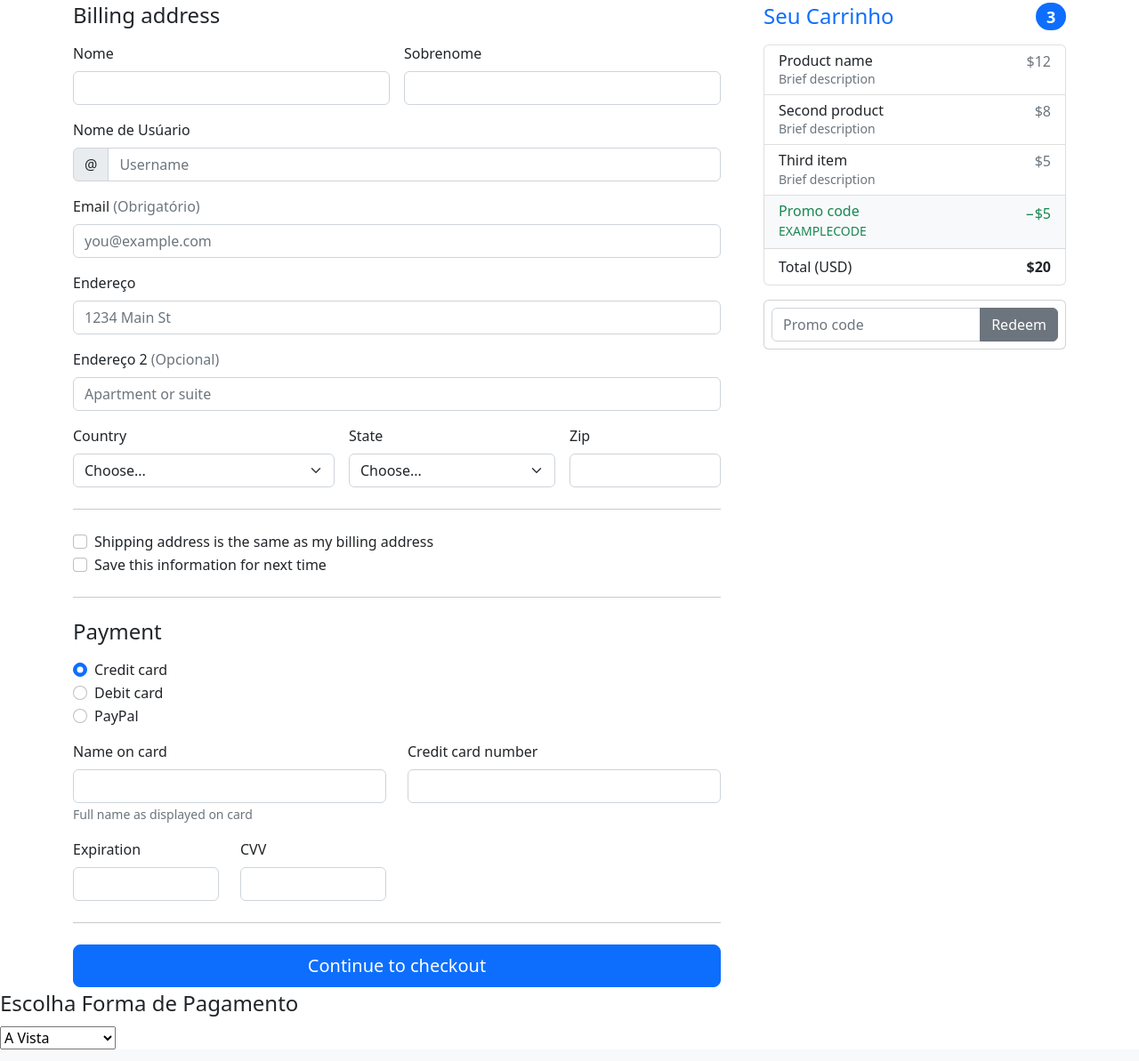
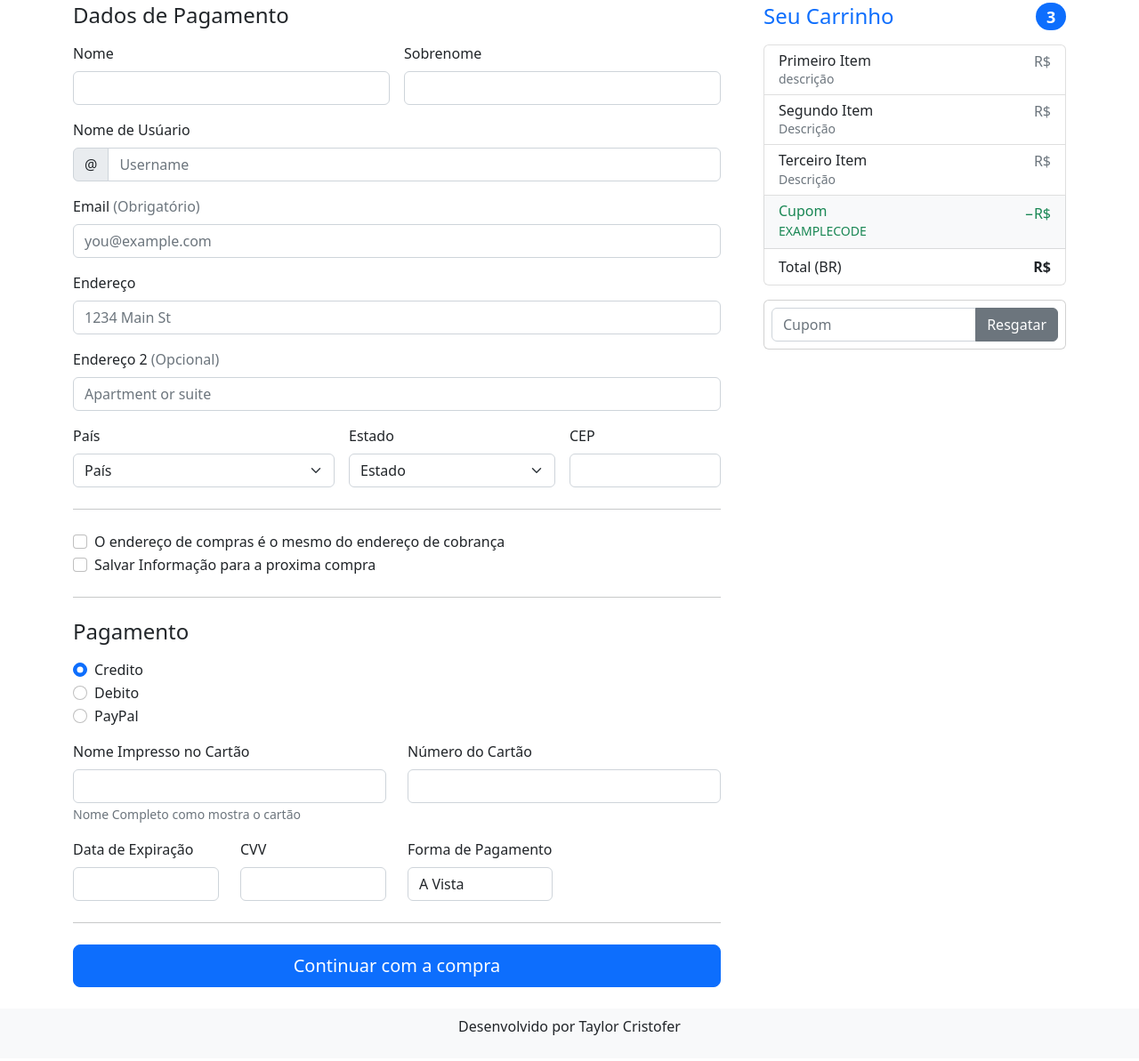
Before and after one commit to taylorcristofer/SEHIC-Viagens, a plain HTML site: page checkout.html in a window 1280 px wide. Shown: the part 257-1450 px from the top of the page at 89% size. Drawn offline with nearby package versions, Linux system fonts and the light colour scheme.

Commit message:
segundo commit

```diff
--- a/checkout.html
+++ b/checkout.html
@@ -7,7 +7,7 @@
     <link href="https://cdn.jsdelivr.net/npm/bootstrap@5.2.0/dist/css/bootstrap.min.css" rel="stylesheet" integrity=""
         crossorigin="anonymous">
     <link rel="stylesheet" href="https://cdn.jsdelivr.net/npm/bootstrap-icons@1.8.3/font/bootstrap-icons.css">
-    <title>Página de Ensino</title>
+    <title>SEHIC Viagens</title>
 </head>
 
 <body>
@@ -15,7 +15,7 @@
     <header class="container-fluid p-2 bg-light text-center">
         <nav class="navbar navbar-expand-lg bg-light"> <!-- bg-light define a cor de fundo-->
             <div class="container-fluid">
-                <a class="navbar-brand" href="a">Viagem dos Sonhos</a>
+                <a class="navbar-brand" href="index.html">SEHIC Viagens</a>
                 <button class="navbar-toggler" type="button" data-bs-toggle="collapse"
                     data-bs-target="#navbarSupportedContent" aria-controls="navbarSupportedContent"
                     aria-expanded="false" aria-label="toggle navigation">
@@ -69,47 +69,47 @@
                 <ul class="list-group mb-3">
                     <li class="list-group-item d-flex justify-content-between lh-sm">
                         <div>
-                            <h6 class="my-0">Product name</h6>
-                            <small class="text-muted">Brief description</small>
+                            <h6 class="my-0">Primeiro Item</h6>
+                            <small class="text-muted">descrição</small>
                         </div>
-                        <span class="text-muted">$12</span>
+                        <span class="text-muted">R$</span>
                     </li>
                     <li class="list-group-item d-flex justify-content-between lh-sm">
                         <div>
-                            <h6 class="my-0">Second product</h6>
-                            <small class="text-muted">Brief description</small>
+                            <h6 class="my-0">Segundo Item</h6>
+                            <small class="text-muted">Descrição</small>
                         </div>
-                        <span class="text-muted">$8</span>
+                        <span class="text-muted">R$</span>
                     </li>
                     <li class="list-group-item d-flex justify-content-between lh-sm">
                         <div>
-                            <h6 class="my-0">Third item</h6>
-                            <small class="text-muted">Brief description</small>
+                            <h6 class="my-0">Terceiro Item</h6>
+                            <small class="text-muted">Descrição</small>
                         </div>
-                        <span class="text-muted">$5</span>
+                        <span class="text-muted">R$</span>
                     </li>
                     <li class="list-group-item d-flex justify-content-between bg-light">
                         <div class="text-success">
-                            <h6 class="my-0">Promo code</h6>
+                            <h6 class="my-0">Cupom</h6>
                             <small>EXAMPLECODE</small>
                         </div>
-                        <span class="text-success">−$5</span>
+                        <span class="text-success">−R$</span>
                     </li>
                     <li class="list-group-item d-flex justify-content-between">
-                        <span>Total (USD)</span>
-                        <strong>$20</strong>
+                        <span>Total (BR)</span>
+                        <strong>R$</strong>
                     </li>
                 </ul>
 
                 <form class="card p-2">
                     <div class="input-group">
-                        <input type="text" class="form-control" placeholder="Promo code">
-                        <button type="submit" class="btn btn-secondary">Redeem</button>
+                        <input type="text" class="form-control" placeholder="Cupom">
+                        <button type="submit" class="btn btn-secondary">Resgatar</button>
                     </div>
                 </form>
             </div><!--final do carrinho-->
             <div class="col-md-7 col-lg-8">
-                <h4 class="mb-3">Billing address</h4>
+                <h4 class="mb-3">Dados de Pagamento</h4>
                 <form class="needs-validation" novalidate>
                     <div class="row g-3">
                         <div class="col-sm-6">
@@ -144,7 +144,7 @@
                                     class="text-muted">(Obrigatório)</span></label>
                             <input type="email" class="form-control" id="email" placeholder="you@example.com">
                             <div class="invalid-feedback">
-                               POr favor, Insira um  Endereço de Email Válido Para continuar a Compra.
+                                POr favor, Insira um Endereço de Email Válido Para continuar a Compra.
                             </div>
                         </div>
 
@@ -163,32 +163,43 @@
                         </div>
 
                         <div class="col-md-5">
-                            <label for="country" class="form-label">Country</label>
+                            <label for="country" class="form-label">País</label>
                             <select class="form-select" id="country" required>
-                                <option value="">Choose...</option>
-                                <option>United States</option>
+                                <option value="">País</option>
+                                <option>Brasil</option>
+                                <option>Estado Unidos</option>
+                                <option>Chile</option>
+                                <option>Portugal</option>
+                                <option>Argentina</option>
+                                <option>França</option>
+                                <option>Belgica</option>
                             </select>
                             <div class="invalid-feedback">
-                                Please select a valid country.
+                                POr Favor, selecione um país válido.
                             </div>
                         </div>
 
                         <div class="col-md-4">
-                            <label for="state" class="form-label">State</label>
+                            <label for="state" class="form-label">Estado</label>
                             <select class="form-select" id="state" required>
-                                <option value="">Choose...</option>
-                                <option>California</option>
+                                <option value="">Estado</option>
+                                <option>Rio de Janeiro</option>
+                                <option>Bahia</option>
+                                <option>São Paulo</option>
+                                <option>Pernambuco</option>
+                                <option>Rio Grande do Norte</option>
+                                <option>Rio Grande do Sul</option>
                             </select>
                             <div class="invalid-feedback">
-                                Please provide a valid state.
+                                Por Favor, informe um Estado Válido.
                             </div>
                         </div>
 
                         <div class="col-md-3">
-                            <label for="zip" class="form-label">Zip</label>
+                            <label for="zip" class="form-label">CEP</label>
                             <input type="text" class="form-control" id="zip" placeholder="" required>
                             <div class="invalid-feedback">
-                                Zip code required.
+                                CEP Necessário.
                             </div>
                         </div>
                     </div>
@@ -197,28 +208,27 @@
 
                     <div class="form-check">
                         <input type="checkbox" class="form-check-input" id="same-address">
-                        <label class="form-check-label" for="same-address">Shipping address is the same as my billing
-                            address</label>
+                        <label class="form-check-label" for="same-address">O endereço de compras é o mesmo do endereço de cobrança</label>
                     </div>
 
                     <div class="form-check">
                         <input type="checkbox" class="form-check-input" id="save-info">
-                        <label class="form-check-label" for="save-info">Save this information for next time</label>
+                        <label class="form-check-label" for="save-info">Salvar Informação para a proxima compra</label>
                     </div>
 
                     <hr class="my-4">
 
-                    <h4 class="mb-3">Payment</h4>
+                    <h4 class="mb-3">Pagamento</h4>
 
                     <div class="my-3">
                         <div class="form-check">
                             <input id="credit" name="paymentMethod" type="radio" class="form-check-input" checked
                                 required>
-                            <label class="form-check-label" for="credit">Credit card</label>
+                            <label class="form-check-label" for="credit">Credito</label>
                         </div>
                         <div class="form-check">
                             <input id="debit" name="paymentMethod" type="radio" class="form-check-input" required>
-                            <label class="form-check-label" for="debit">Debit card</label>
+                            <label class="form-check-label" for="debit">Debito</label>
                         </div>
                         <div class="form-check">
                             <input id="paypal" name="paymentMethod" type="radio" class="form-check-input" required>
@@ -228,27 +238,28 @@
 
                     <div class="row gy-3">
                         <div class="col-md-6">
-                            <label for="cc-name" class="form-label">Name on card</label>
+                            <label for="cc-name" class="form-label">Nome Impresso no Cartão
+                            </label>
                             <input type="text" class="form-control" id="cc-name" placeholder="" required>
-                            <small class="text-muted">Full name as displayed on card</small>
+                            <small class="text-muted">Nome Completo como mostra o cartão</small>
                             <div class="invalid-feedback">
-                                Name on card is required
+                                Nome Não Informado
                             </div>
                         </div>
 
                         <div class="col-md-6">
-                            <label for="cc-number" class="form-label">Credit card number</label>
+                            <label for="cc-number" class="form-label">Número do Cartão</label>
                             <input type="text" class="form-control" id="cc-number" placeholder="" required>
                             <div class="invalid-feedback">
-                                Credit card number is required
+                                Número do Cartão Não informado
                             </div>
                         </div>
 
                         <div class="col-md-3">
-                            <label for="cc-expiration" class="form-label">Expiration</label>
+                            <label for="cc-expiration" class="form-label">Data de Expiração</label>
                             <input type="text" class="form-control" id="cc-expiration" placeholder="" required>
                             <div class="invalid-feedback">
-                                Expiration date required
+                                Data de Expiração Não informado
                             </div>
                         </div>
 
@@ -256,22 +267,13 @@
                             <label for="cc-cvv" class="form-label">CVV</label>
                             <input type="text" class="form-control" id="cc-cvv" placeholder="" required>
                             <div class="invalid-feedback">
-                                Security code required
+                                Código de Segurança Não informado
                             </div>
                         </div>
-                    </div>
-
-                    <hr class="my-4">
-
-                    <button class="w-100 btn btn-primary btn-lg" type="submit">Continue to checkout</button>
-                </form>
-            </div>
-        </div>
-    </main>
-
+                        <div class="col-md-3 form-group">
                             <fieldset>
-        <legend>Escolha Forma de Pagamento</legend>
-        <select name="prazo">
+                                <label for="formaPagamento">Forma de Pagamento</lab>
+                                <select name="prazo"  class="form-control mt-2" id="formaPagamento">
                                     <option value="Avista"> A Vista</option>
                                     <option value="2x">2x Sem Juros</option>
                                     <option value="3x">3x Sem Juros</option>
@@ -284,8 +286,18 @@
                                     <option value="10x">10x Com Juros</option>
                                 </select>
                             </fieldset>
+                        </div>
+                    </div>
 
-    <footer class="container-fluid bg-light p-2 text-center"></footer>
+                    <hr class="my-4">
+
+                    <button class="w-100 btn btn-primary btn-lg" type="submit">Continuar com a compra</button>
+                </form>
+            </div>
+        </div>
+    </main>
+<br>
+    <footer class="container-fluid bg-light p-2 text-center">
       <p>Desenvolvido por Taylor Cristofer</p>
     </footer>
     <script src="https://cdn.jsdelivr.net/npm/bootstrap@5.2.0/dist/js/bootstrap.min.js" integrity=""
```
Lines whose indentation alone changed are shown as unchanged.
